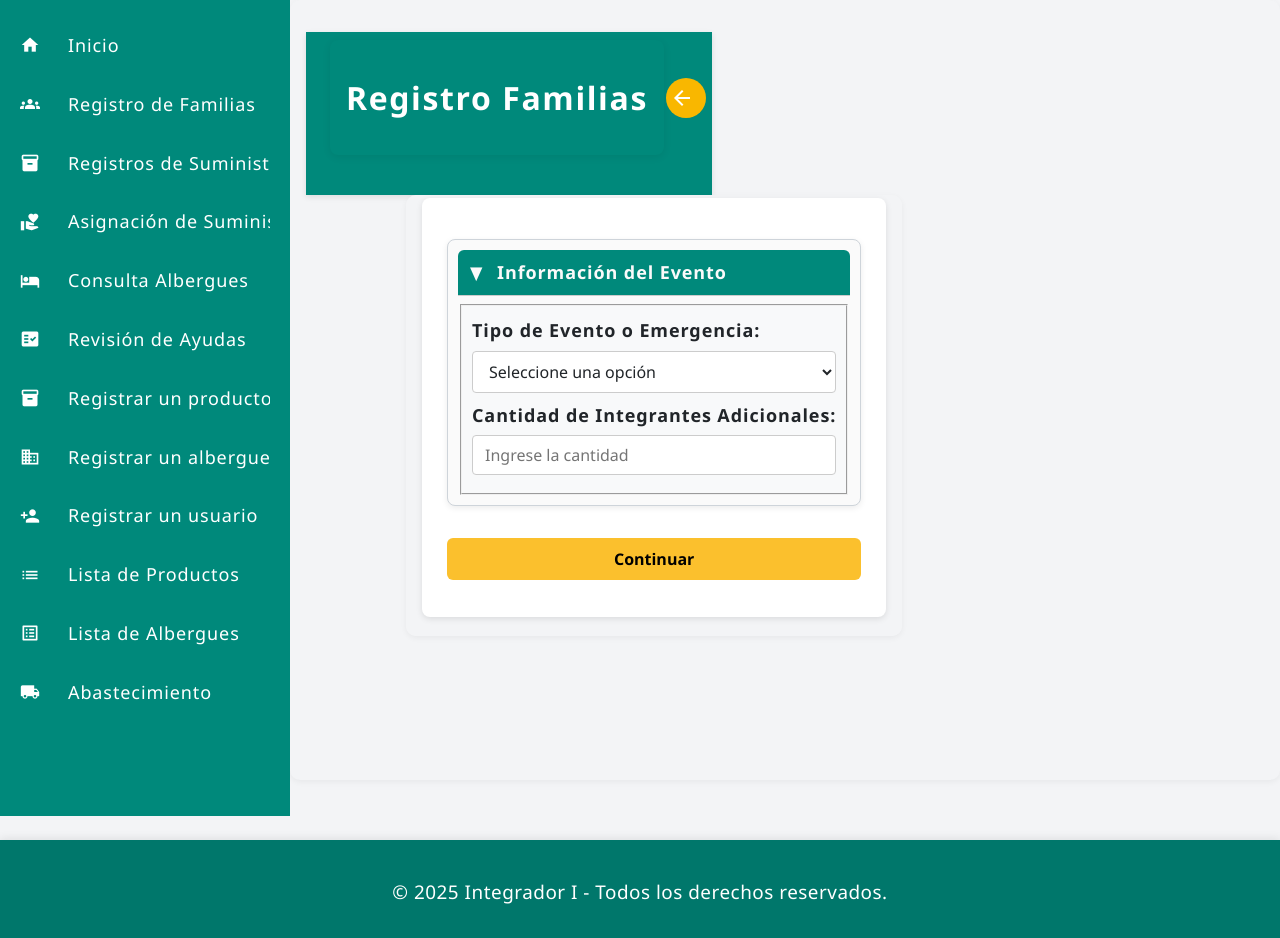
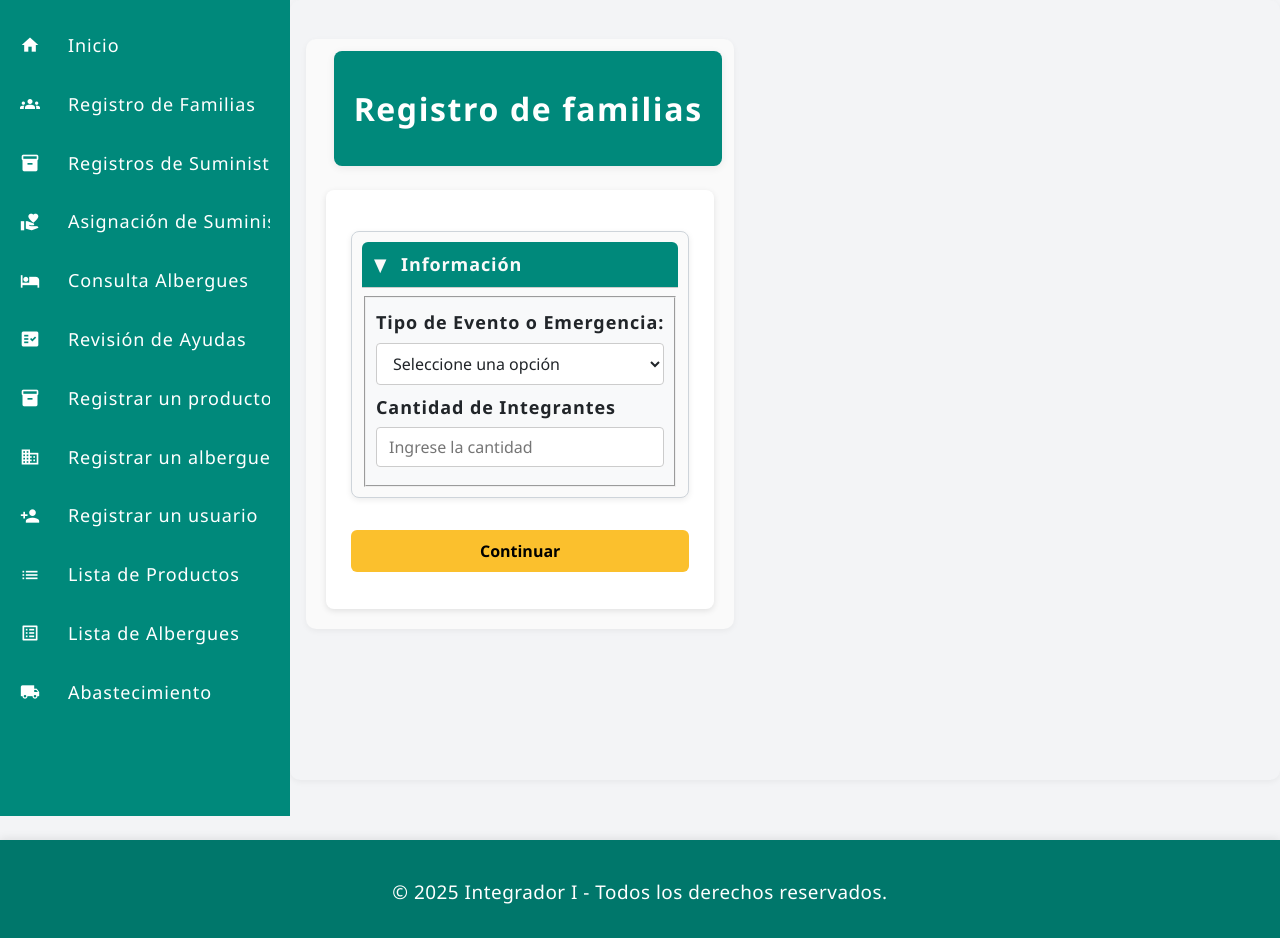
Before and after one commit to Derek-GB/IntegradorReact, a React (Vite) app: page /preFormulario.jsx in a window 1280 px wide. Built offline with nearby package versions, Linux system fonts and the light colour scheme.

Commit message:
Creacion de componente preFormulario
Se creo el componente de formulario con su respectiva funcion

```diff
--- /dev/null
+++ b/src/components/FormularioEvento.jsx
@@ -0,0 +1,56 @@
+import { useState } from "react";
+
+const FormularioEvento = () => {
+  const [integrantes, setIntegrantes] = useState("");
+
+  const guardarCantidadYContinuar = () => {
+    const cantidad = parseInt(integrantes, 10);
+    if (!cantidad || cantidad < 0) {
+      alert("Por favor, ingrese una cantidad válida de integrantes.");
+      return;
+    }
+    localStorage.setItem("cantidadIntegrantes", cantidad - 1);
+    // Ajustar la ruta
+    window.location.href = "formulario.html";
+  };
+
+  return (
+    <form>
+      <details open>
+        <summary>
+          <strong>Información</strong>
+        </summary>
+        <fieldset className="mt-2">
+          <label htmlFor="evento">Tipo de Evento o Emergencia:</label>
+          <select id="evento" className="form-control mb-2">
+            <option value="">Seleccione una opción</option>
+            <option value="inundacion">Inundación</option>
+            <option value="terremoto">Terremoto</option>
+            <option value="incendio">Incendio</option>
+            <option value="deslizamiento">Deslizamiento</option>
+          </select>
+
+          <label htmlFor="integrantes">Cantidad de Integrantes</label>
+          <input
+            type="number"
+            id="integrantes"
+            className="form-control mb-2"
+            placeholder="Ingrese la cantidad"
+            value={integrantes}
+            onChange={(e) => setIntegrantes(e.target.value)}
+          />
+        </fieldset>
+      </details>
+
+      <button
+        type="button"
+        className="btn btn-primary mt-3 pre"
+        onClick={guardarCantidadYContinuar}
+      >
+        Continuar
+      </button>
+    </form>
+  );
+};
+
+export default FormularioEvento;
--- a/src/components/preFormulario.jsx
+++ b/src/components/preFormulario.jsx
@@ -1,72 +1,20 @@
-import React, { useState } from 'react';
-import { useNavigate } from 'react-router-dom';
-import '../styles/formularioFusionado.css'; // Asegúrate de que la ruta sea correcta
+
+import FormularioEvento from "./FormularioEvento";
+import "../styles/formularioFusionado.css";
 
 
-const PreFormulario = () => {
-  const [evento, setEvento] = useState('');
-  const [integrantes, setIntegrantes] = useState('');
-  const navigate = useNavigate();
-
-  const handleContinue = () => {
-    if (!integrantes || integrantes < 0) {
-      alert("Por favor, ingrese una cantidad válida de integrantes.");
-      return;
-    }
-    localStorage.setItem('cantidadIntegrantes', integrantes - 1);
-    navigate('/formulario');
-  };
-
+const preFormulario = () => {
   return (
     <>
-     <div className="header">
-      <h2>
-        Registro Familias
-      </h2>
-        <button
-          onClick={() => navigate('../')}
-          className="btn-header"
-          aria-label="Regresar"
-        >
-          <span className="material-icons" style={{ fontSize: '24px' }}>arrow_back</span>
-        </button>
+
+      <div className="preContainer contenido-principal">
+        <h2>
+          Registro de familias
+        </h2>
+        <FormularioEvento />
       </div>
-
-    <div className="preContainer main-content">
-
-
-
-      <form>
-        <details open>
-          <summary><strong>Información del Evento</strong></summary>
-          <fieldset className="mt-2">
-            <label>Tipo de Evento o Emergencia:</label>
-            <select className="form-control mb-2" value={evento} onChange={e => setEvento(e.target.value)}>
-              <option value="">Seleccione una opción</option>
-              <option value="inundacion">Inundación</option>
-              <option value="terremoto">Terremoto</option>
-              <option value="incendio">Incendio</option>
-              <option value="deslizamiento">Deslizamiento</option>
-            </select>
-
-            <label>Cantidad de Integrantes Adicionales:</label>
-            <input
-              type="number"
-              className="form-control mb-2"
-              value={integrantes}
-              onChange={e => setIntegrantes(e.target.value)}
-              placeholder="Ingrese la cantidad"
-            />
-          </fieldset>
-        </details>
-        <button type="button" className="btn btn-primary mt-3" onClick={handleContinue}>
-          Continuar
-        </button>
-      </form>
-    </div>
     </>
-
   );
 };
 
-export default PreFormulario;
+export default preFormulario;
```
